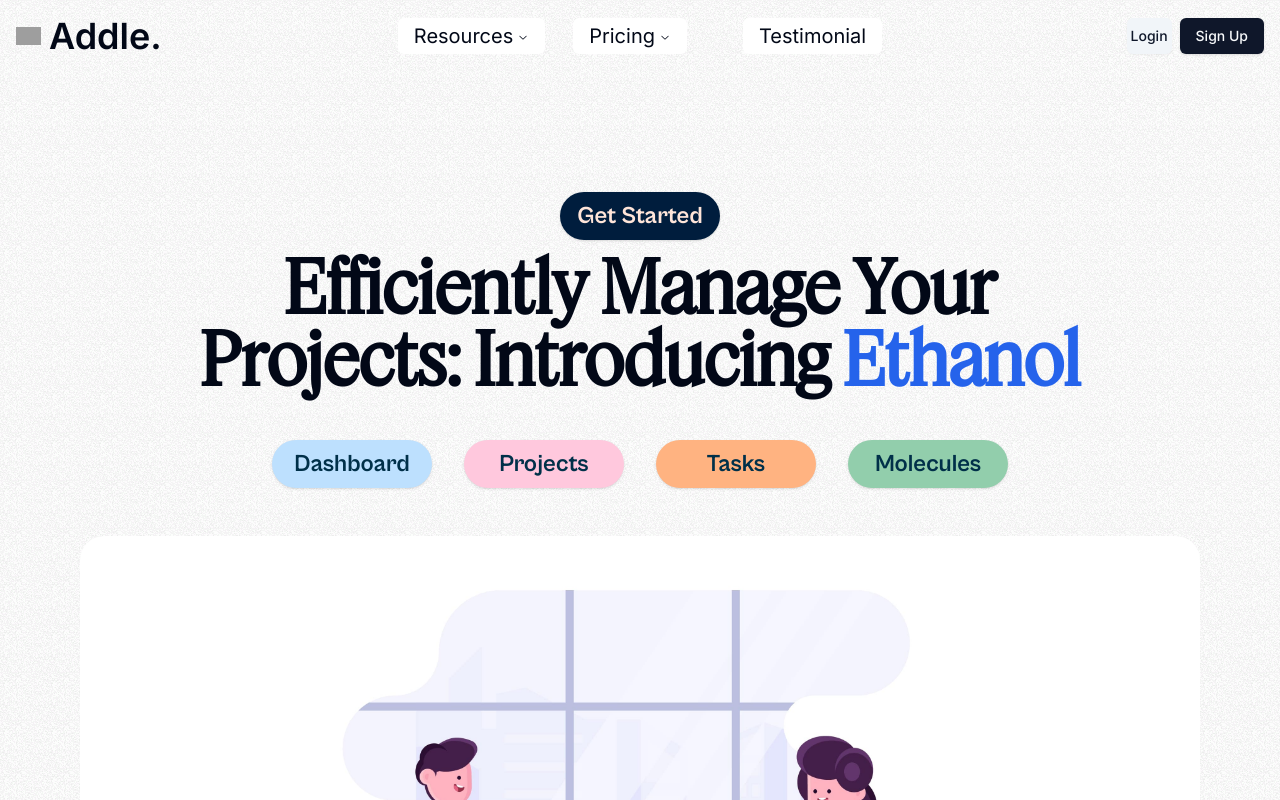
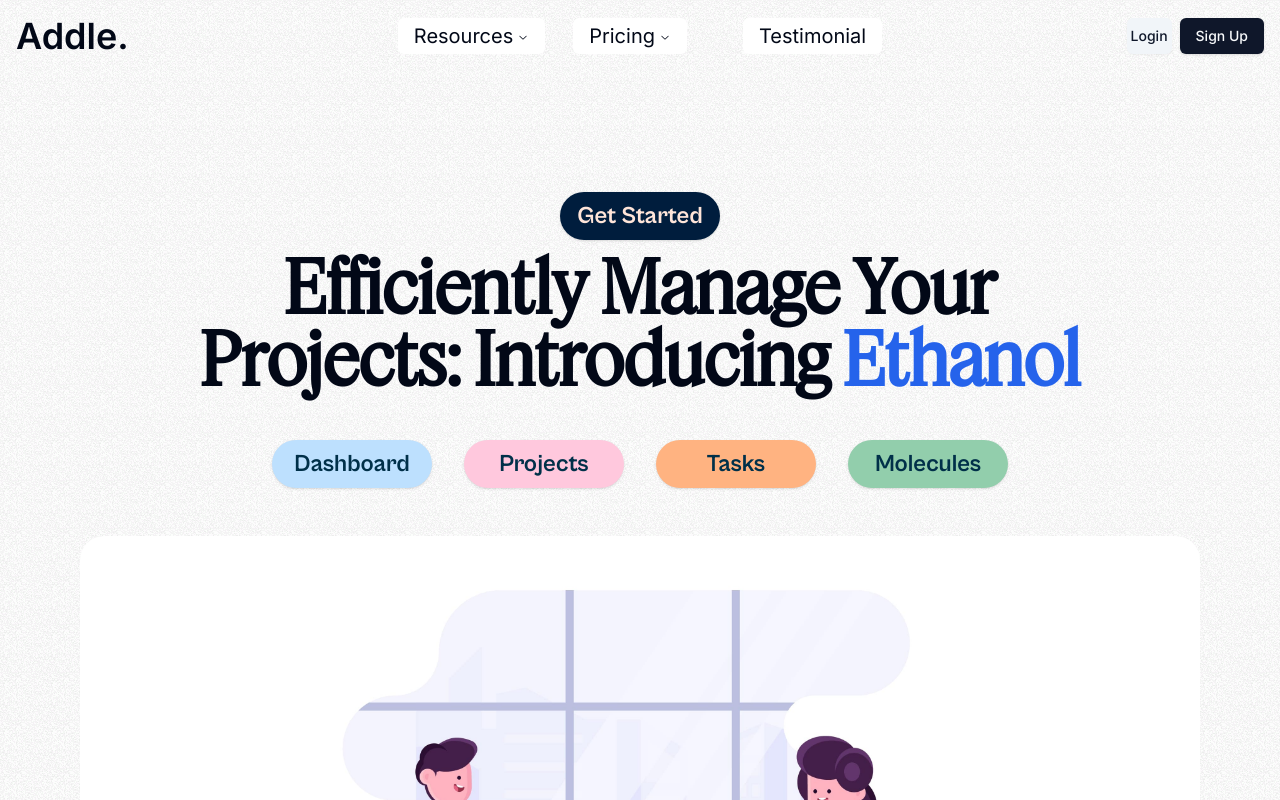
Before and after one commit to mangat-ram/Ethanol-Client, a Next.js app: page / in a window 1280 px wide. Shown: the top 800 px of the page. Built offline with nearby package versions, Linux system fonts and the light colour scheme; grey boxes are pictures that could not be loaded.

Commit message:
Fixed Logo Issue.

```diff
--- a/src/components/Header.tsx
+++ b/src/components/Header.tsx
@@ -1,8 +1,6 @@
 'use client';
-import Image from 'next/image';
 import Link from 'next/link';
 import React, { useState } from 'react';
-import Logo from '../../../public/cypresslogo.svg';
 
 import {
   NavigationMenu,
@@ -78,12 +76,6 @@ const Header = () => {
         className="w-full flex gap-2
         justify-left items-center"
       >
-        <Image
-          src={Logo}
-          alt="Cypress Logo"
-          width={25}
-          height={25}
-        />
         <span
           className="font-semibold
           dark:text-white text-4xl
```
